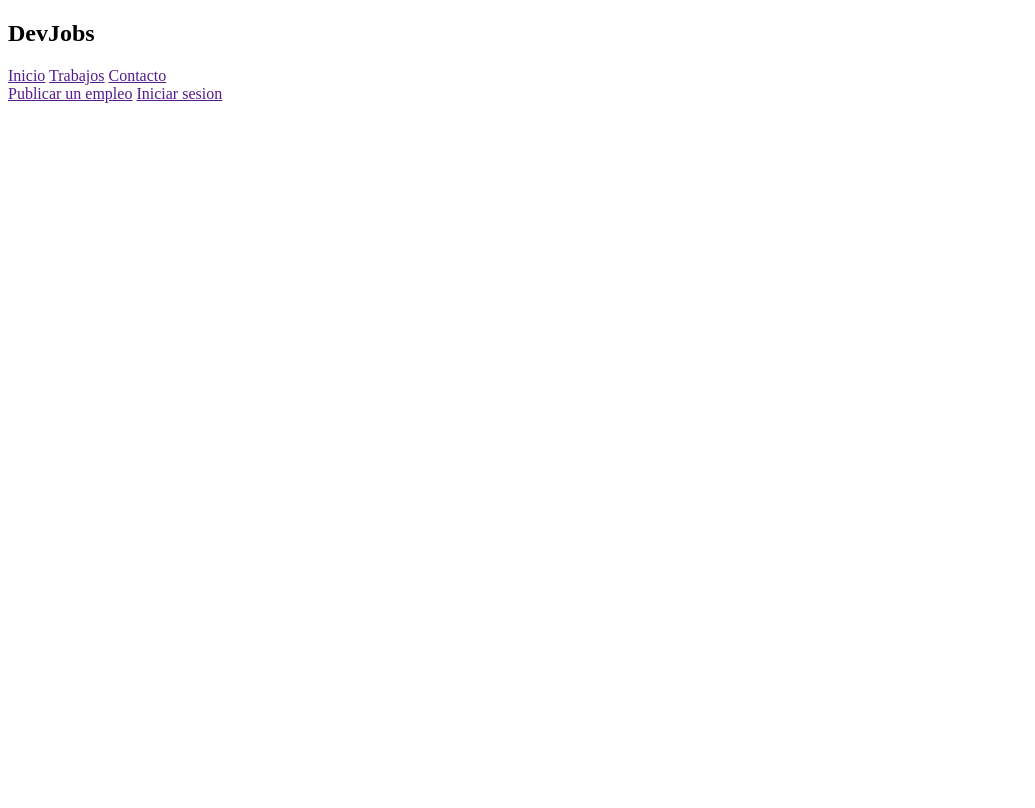
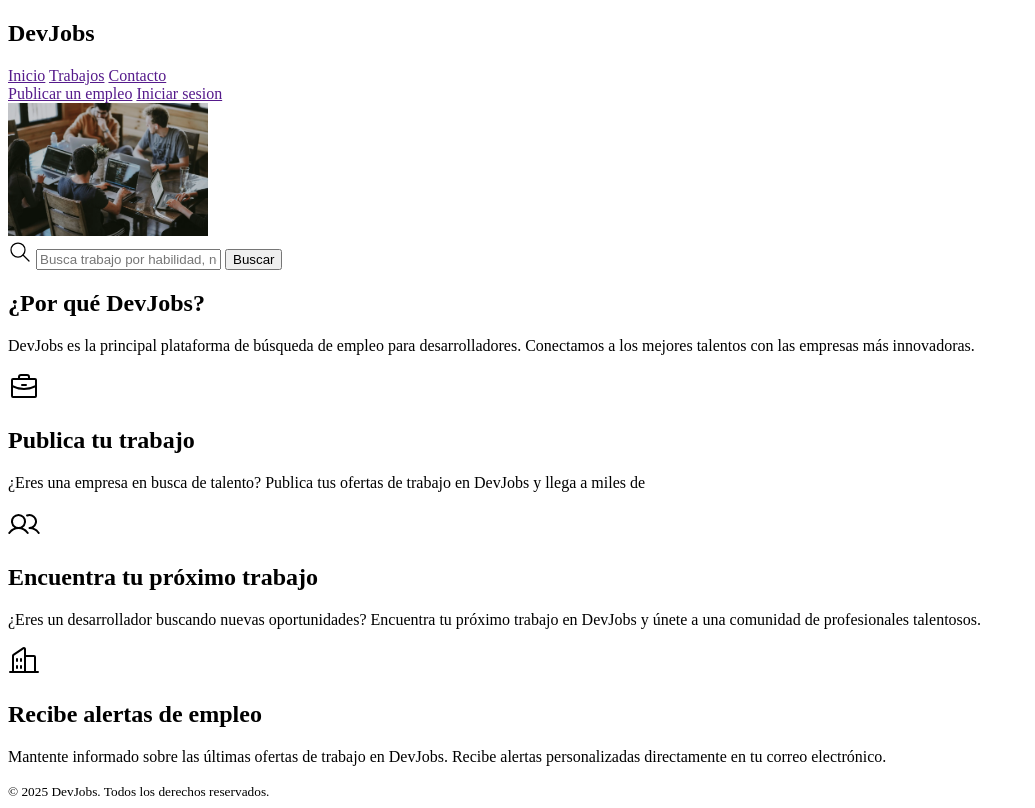
Before and after one commit to avenInk/jscamp, a plain HTML site: page index.html in a window 1280 px wide. Shown: the whole page, without its empty margins (0-1035 px from the left). Drawn offline with Linux system fonts and the light colour scheme.

Commit message:
Se añade la estructura completa de la pagina principal

```diff
--- a/index.html
+++ b/index.html
@@ -1,14 +1,16 @@
 <!DOCTYPE html>
 <html lang="es">
+
 <head>
     <meta charset="UTF-8">
     <meta name="viewport" content="width=device-width, initial-scale=1.0">
     <meta name="description" content="Pagina para encontrar los mejores trabajos del mundo">
     <title>Document</title>
 </head>
+
 <body>
     <header>
-         <h2>DevJobs</h2>
+        <h2>DevJobs</h2>
         <nav>
             <a href="">Inicio</a>
             <a href="">Trabajos</a>
@@ -23,6 +25,83 @@
 
     </header>
 
+    <main>
+
+        <section>
+            <img src="./background.webp" alt="Foto de fondo" width="200px" />
+        </section>
+
+        <section>
+            <form role="search">
+                <svg xmlns="http://www.w3.org/2000/svg" width="24" height="24" viewBox="0 0 24 24" fill="none"
+                    stroke="currentColor" stroke-width="1.25" stroke-linecap="round" stroke-linejoin="round"
+                    class="icon icon-tabler icons-tabler-outline icon-tabler-search">
+                    <path stroke="none" d="M0 0h24v24H0z" fill="none" />
+                    <path d="M10 10m-7 0a7 7 0 1 0 14 0a7 7 0 1 0 -14 0" />
+                    <path d="M21 21l-6 -6" />
+                </svg>
+                <input type="text" placeholder="Busca trabajo por habilidad, nombre, cualificacion">
+                <button action="submit">Buscar</button>
+
+            </form>
+        </section>
+
+        <section>
+
+            <header>
+                <h2>¿Por qué DevJobs?</h2>
+                <p>DevJobs es la principal plataforma de búsqueda de empleo para desarrolladores. Conectamos a los
+                    mejores
+                    talentos con las empresas más innovadoras.</p>
+            </header>
+
+
+            <footer>
+                <article>
+                    <svg fill="currentColor" height="32" viewBox="0 0 256 256" width="32"
+                        xmlns="http://www.w3.org/2000/svg" aria-hidden="true">
+                        <path
+                            d="M216,56H176V48a24,24,0,0,0-24-24H104A24,24,0,0,0,80,48v8H40A16,16,0,0,0,24,72V200a16,16,0,0,0,16,16H216a16,16,0,0,0,16-16V72A16,16,0,0,0,216,56ZM96,48a8,8,0,0,1,8-8h48a8,8,0,0,1,8,8v8H96ZM216,72v41.61A184,184,0,0,1,128,136a184.07,184.07,0,0,1-88-22.38V72Zm0,128H40V131.64A200.19,200.19,0,0,0,128,152a200.25,200.25,0,0,0,88-20.37V200ZM104,112a8,8,0,0,1,8-8h32a8,8,0,0,1,0,16H112A8,8,0,0,1,104,112Z">
+                        </path>
+                    </svg>
+                    <h2>Publica tu trabajo</h2>
+                    <p>¿Eres una empresa en busca de talento? Publica tus ofertas de trabajo en DevJobs y llega a miles
+                        de </p>
+                </article>
+                <article>
+                    <svg fill="currentColor" height="32" viewBox="0 0 256 256" width="32"
+                        xmlns="http://www.w3.org/2000/svg" aria-hidden="true">
+                        <path
+                            d="M117.25,157.92a60,60,0,1,0-66.5,0A95.83,95.83,0,0,0,3.53,195.63a8,8,0,1,0,13.4,8.74,80,80,0,0,1,134.14,0,8,8,0,0,0,13.4-8.74A95.83,95.83,0,0,0,117.25,157.92ZM40,108a44,44,0,1,1,44,44A44.05,44.05,0,0,1,40,108Zm210.14,98.7a8,8,0,0,1-11.07-2.33A79.83,79.83,0,0,0,172,168a8,8,0,0,1,0-16,44,44,0,1,0-16.34-84.87,8,8,0,1,1-5.94-14.85,60,60,0,0,1,55.53,105.64,95.83,95.83,0,0,1,47.22,37.71A8,8,0,0,1,250.14,206.7Z">
+                        </path>
+                    </svg>
+                    <h2>Encuentra tu próximo trabajo</h2>
+                    <p>¿Eres un desarrollador buscando nuevas oportunidades? Encuentra tu próximo trabajo en DevJobs y
+                        únete a una comunidad de profesionales talentosos.</p>
+                </article>
+                <article>
+                    <svg fill="currentColor" height="32" viewBox="0 0 256 256" width="32"
+                        xmlns="http://www.w3.org/2000/svg" aria-hidden="true">
+                        <path
+                            d="M240,208H224V96a16,16,0,0,0-16-16H144V32a16,16,0,0,0-24.88-13.32L39.12,72A16,16,0,0,0,32,85.34V208H16a8,8,0,0,0,0,16H240a8,8,0,0,0,0-16ZM208,96V208H144V96ZM48,85.34,128,32V208H48ZM112,112v16a8,8,0,0,1-16,0V112a8,8,0,1,1,16,0Zm-32,0v16a8,8,0,0,1-16,0V112a8,8,0,1,1,16,0Zm0,56v16a8,8,0,0,1-16,0V168a8,8,0,0,1,16,0Zm32,0v16a8,8,0,0,1-16,0V168a8,8,0,0,1,16,0Z">
+                        </path>
+                    </svg>
+                    <h2>Recibe alertas de empleo
+                    </h2>
+                    <p>Mantente informado sobre las últimas ofertas de trabajo en DevJobs. Recibe alertas personalizadas
+                        directamente en tu correo electrónico.</p>
+                </article>
+            </footer>
+        </section>
+
+
+
+    </main>
+
+    <footer>
+        <small>&copy; 2025 DevJobs. Todos los derechos reservados.</small>
+    </footer>
 
 </body>
+
 </html>
```
